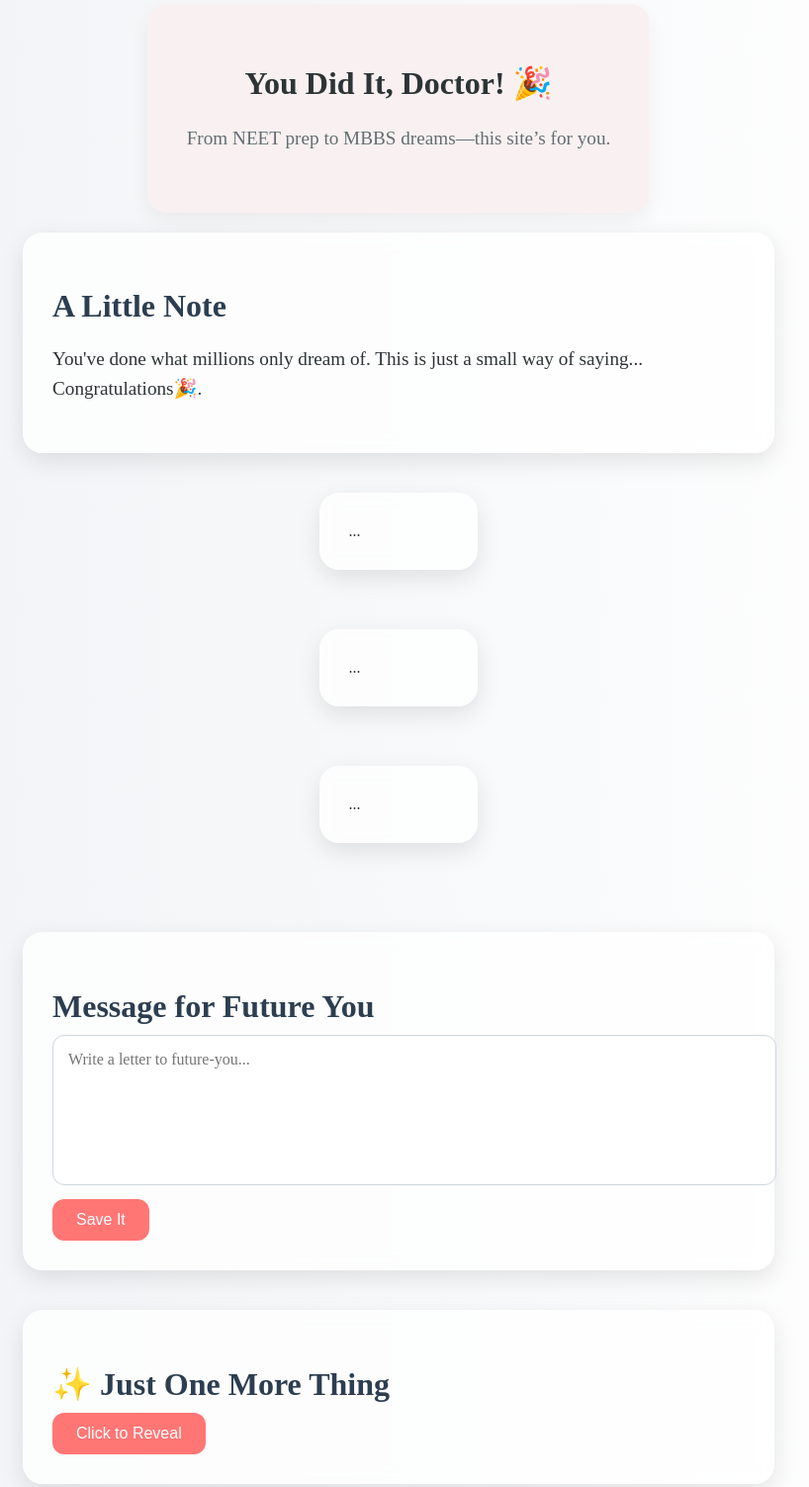
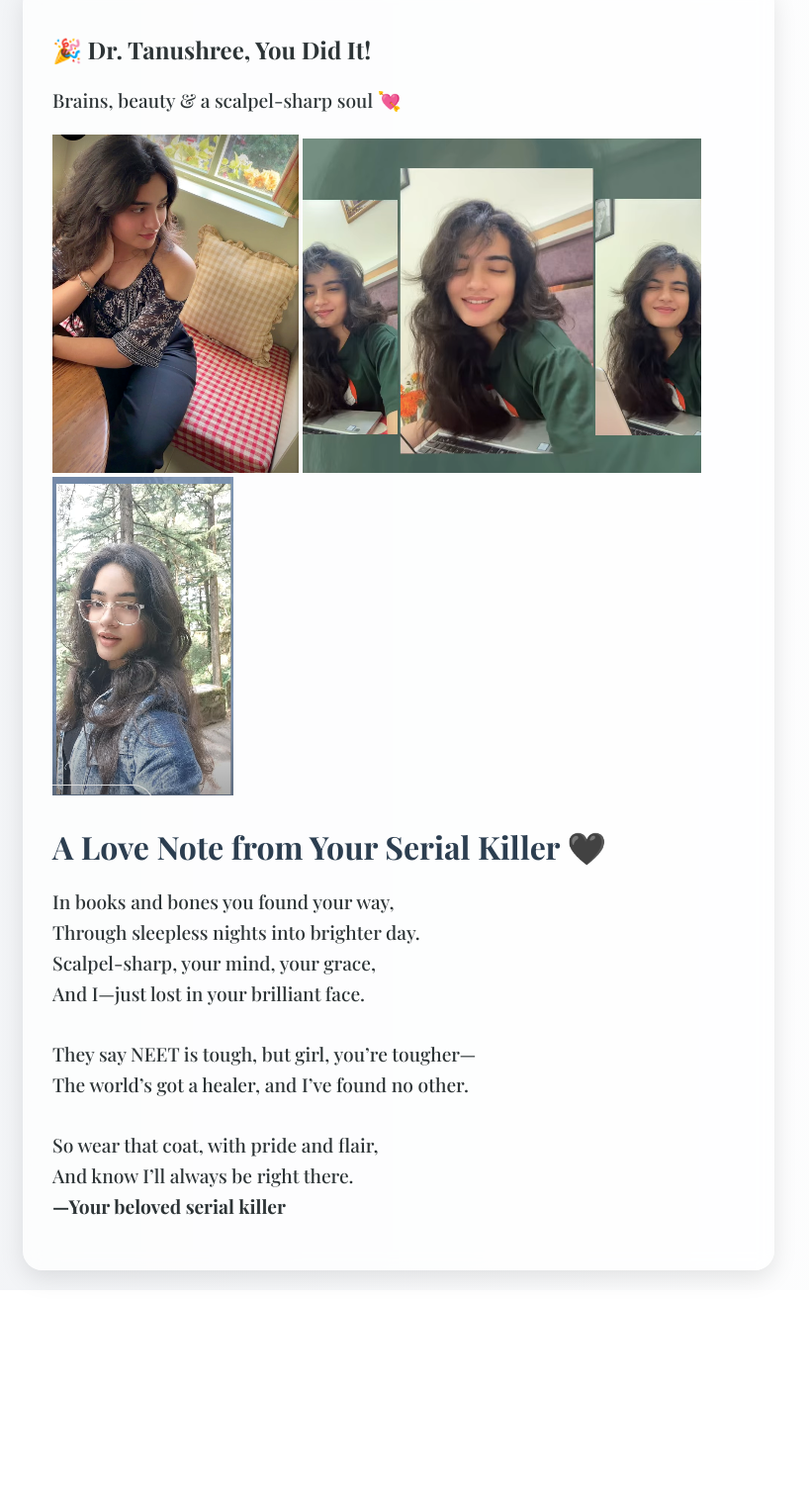
Before and after one commit to manan0005/neet_congrats_site, a plain HTML site: page index.html in a window 1280 px wide. Shown: the part 36-1539 px from the top of the page at 99% size, without its empty margins (237-1055 px from the left). After the commit the page ends 1340 px from the top, so only its background shows below. Drawn offline with nearby package versions, Linux system fonts and the light colour scheme.

Commit message:
Update index.html

```diff
--- a/index.html
+++ b/index.html
@@ -3,55 +3,39 @@
 <head>
   <meta charset="UTF-8" />
   <meta name="viewport" content="width=device-width, initial-scale=1.0" />
-  <title>You Did It, Doctor!</title>
+  <title>Tanushree — The Healer</title>
+  <link href="https://fonts.googleapis.com/css2?family=Playfair+Display:wght@500;700&family=Great+Vibes&display=swap" rel="stylesheet" />
   <link rel="stylesheet" href="style.css" />
-  <link href="https://unpkg.com/aos@2.3.1/dist/aos.css" rel="stylesheet">
-  <link href="https://fonts.googleapis.com/css2?family=Dancing+Script&display=swap" rel="stylesheet">
-
-
 </head>
 <body>
-  <header>
-    <h1>You Did It, Doctor! 🎉</h1>
-    <p class="subtitle">From NEET prep to MBBS dreams—this site’s for you.</p>
-  </header>
 
-  <section id="message">
-    <h2>A Little Note</h2>
-    <p>You've done what millions only dream of. This is just a small way of saying... Congratulations🎉.</p>
-  </section>
+  <section class="hero">
+    <h1>🎉 Dr. Tanushree, You Did It!</h1>
+    <p>Brains, beauty & a scalpel-sharp soul 💘</p>
 
-<main class="content-wrapper">
-  <section id="message">...</section>
-  <section id="future-message">...</section>
-  <section id="final">...</section>
-</main>
+    <div class="gallery">
+      <img src="images/photo1.jpg" alt="Tanushree 1" />
+      <img src="images/photo2.jpg" alt="Tanushree 2" />
+      <img src="images/photo3.jpg" alt="Tanushree 3" />
+    </div>
 
-  <section id="future-message">
-    <h2>Message for Future You</h2>
-    <textarea placeholder="Write a letter to future-you..."></textarea>
-    <button onclick="showLove()">Save It</button>
-    <div id="reveal"></div>
-  </section>
+    <div class="note">
+      <h2>A Love Note from Your Serial Killer 🖤</h2>
+      <p>
+        In books and bones you found your way,<br/>
+        Through sleepless nights into brighter day.<br/>
+        Scalpel-sharp, your mind, your grace,<br/>
+        And I—just lost in your brilliant face.<br/><br/>
 
-  <section id="final">
-    <h2>✨ Just One More Thing</h2>
-    <button onclick="revealNote()">Click to Reveal</button>
-    <div id="hidden-note" style="display:none;">
-      <p>You inspire me more than you know. Hope we get to celebrate this properly—maybe over coffee? ☕</p>
+        They say NEET is tough, but girl, you’re tougher—<br/>
+        The world’s got a healer, and I’ve found no other.<br/><br/>
+
+        So wear that coat, with pride and flair,<br/>
+        And know I’ll always be right there.<br/>
+        <strong>—Your beloved serial killer</strong>
+      </p>
     </div>
   </section>
-  <section data-aos="fade-up">
-  <h2>Your NEET Journey</h2>
-</section>
-
-
-  <script src="script.js"></script>
-  <script src="https://cdn.jsdelivr.net/npm/canvas-confetti@1.6.0/dist/confetti.browser.min.js"></script>
-<script src="https://unpkg.com/aos@2.3.1/dist/aos.js"></script>
-<script>
-  AOS.init();
-</script>
 
 </body>
 </html>
```
